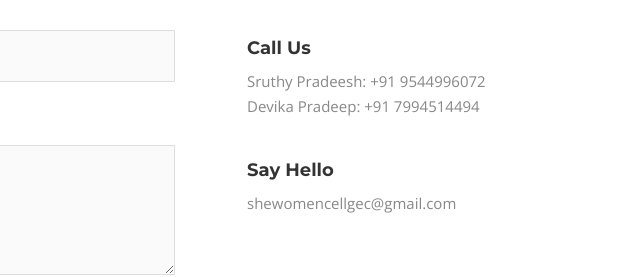
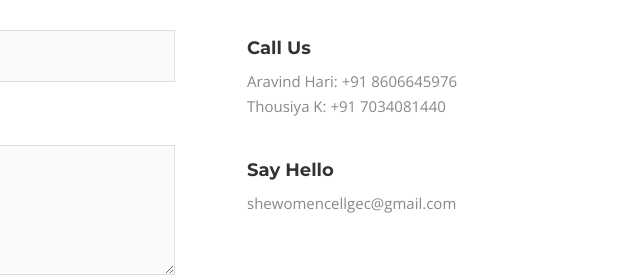
Before and after one commit to avdhari/shehacks, a plain HTML site: page index.html in a window 1280 px wide. Shown: the part 4379-4656 px from the top of the page, 640-1280 px from the left. Drawn offline with nearby package versions, Linux system fonts and the light colour scheme; files whose address does not match are found by name.

Commit message:
updated year, contact details

```diff
--- a/index.html
+++ b/index.html
@@ -6,7 +6,7 @@
   <meta charset="utf-8">
   <meta name="viewport" content="width=device-width, initial-scale=1, shrink-to-fit=no">
 
-  <title> SheHacks 2K19 </title>
+  <title> SheHacks 2021 </title>
   <link rel="shortcut icon" href="assets/img/favicon.png" type="image/x-icon">
   <link rel="icon" href="assets/img/favicon.png" type="image/x-icon">
   <meta name="theme-color" content="#1976D2">
@@ -439,8 +439,8 @@
             </div>
             <div class="contact-box">
               <h4>Call Us</h4>
-              <p>Sruthy Pradeesh: <a href="tel:+919544996072">+91 9544996072</a><br>
-                Devika Pradeep: <a href="tel:+917994514494">+91 7994514494</a></p>
+              <p>Aravind Hari: <a href="tel:+918606645976">+91 8606645976</a><br>
+                Thousiya K: <a href="tel:+917034081440">+91 7034081440</a></p>
             </div>
             <div class="contact-box">
               <h4>Say Hello</h4>
```
